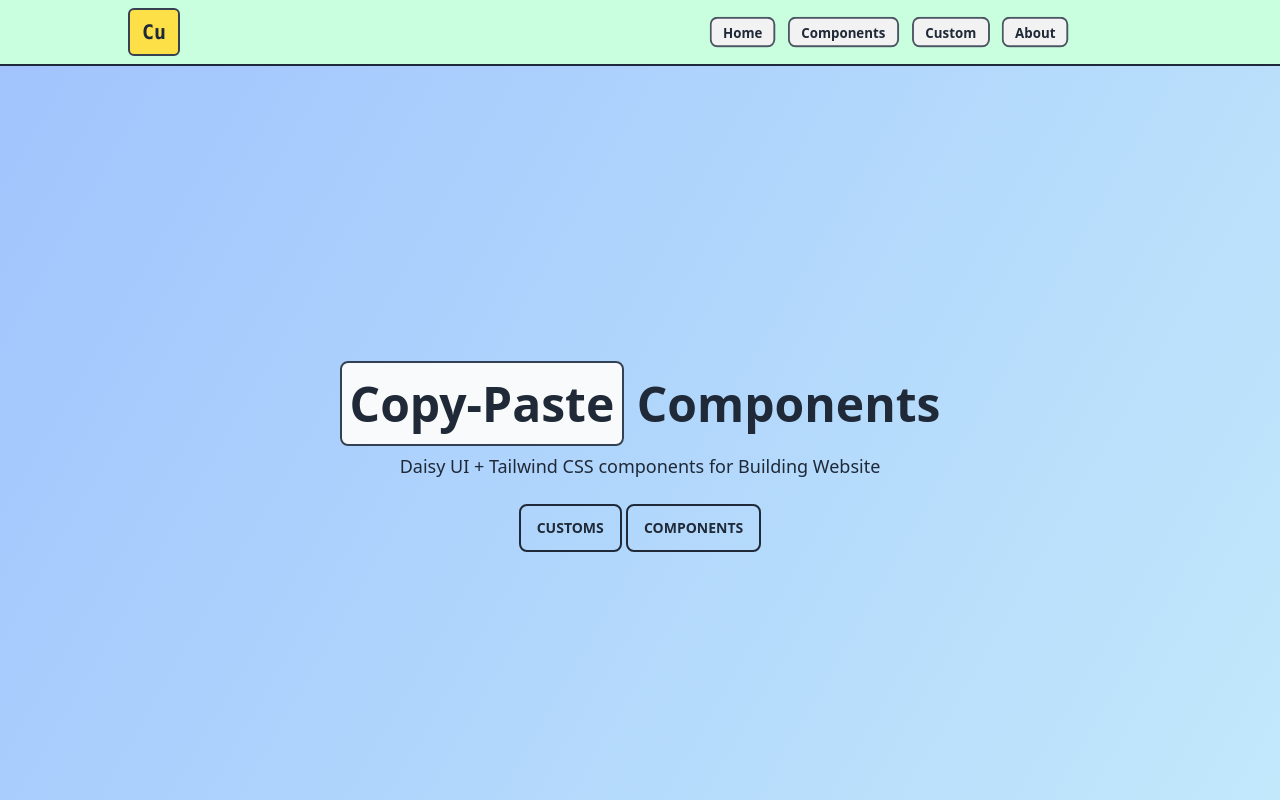
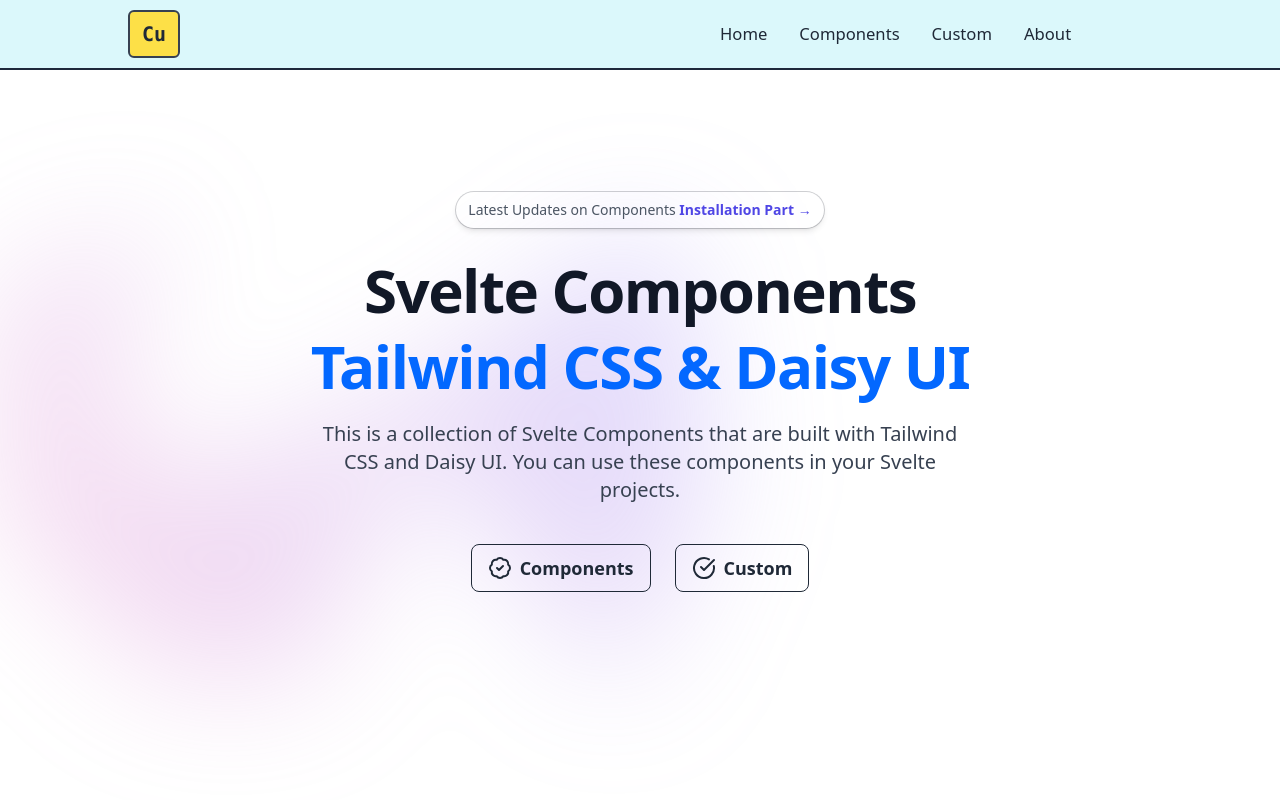
Before and after one commit to SikandarJODD/Tanjiro, a SvelteKit app: page / in a window 1280 px wide. Shown: the top 800 px of the page. Built offline with nearby package versions, Linux system fonts and the light colour scheme.

Commit message:
Changed Hero Page

```diff
--- a/package.json
+++ b/package.json
@@ -31,6 +31,7 @@
 	},
 	"type": "module",
 	"dependencies": {
+		"lucide-svelte": "^0.252.0",
 		"svelte-copy": "^1.3.2",
 		"typed.js": "^2.0.16"
 	}
--- a/src/lib/components/Hero.svelte
+++ b/src/lib/components/Hero.svelte
@@ -8,7 +8,7 @@
 		<div class="md:max-w-2xl">
 			<h1 class="text-5xl font-bold" in:scale >
 				<span class="md:bg-gray-50 md:border-2 border-slate-700 rounded-lg md:p-2">Copy-Paste</span>
-				Components
+				Co
 			</h1>
 			<p class="py-6 text-lg">Daisy UI + Tailwind CSS components for Building Website</p>
 			<a href="/cu" class="btn btn-outline border-2 hover:bg-emerald-300 hover:text-gray-800"
--- /dev/null
+++ b/src/lib/components/HeroSpecial.svelte
@@ -0,0 +1,58 @@
+<script>
+	import { CheckCircle, BadgeCheck } from 'lucide-svelte';
+</script>
+
+<div class="relative isolate px-6 lg:px-8">
+	<div
+		class="absolute inset-x-0 -z-10 transform-gpu overflow-hidden max-h-[90vh] blur-3xl"
+		aria-hidden="true"
+	>
+		<div
+			class="relative left-[calc(50%-11rem)] aspect-[1155/678] w-[36.125rem] -translate-x-1/2 rotate-[30deg] bg-gradient-to-tr from-[#ff80b5] to-[#9089fc] opacity-30 sm:left-[calc(50%-30rem)] sm:w-[72.1875rem]"
+			style="clip-path: polygon(74.1% 44.1%, 100% 61.6%, 97.5% 26.9%, 85.5% 0.1%, 80.7% 2%, 72.5% 32.5%, 60.2% 62.4%, 52.4% 68.1%, 47.5% 58.3%, 45.2% 34.5%, 27.5% 76.7%, 0.1% 64.9%, 17.9% 100%, 27.6% 76.8%, 76.1% 97.7%, 74.1% 44.1%)"
+		/>
+	</div>
+	<div class="mx-auto max-w-2xl py-24 sm:py-48 max-h-[90vh]">
+		<div class="hidden sm:mb-8 sm:flex sm:justify-center">
+			<div
+				class="relative rounded-full px-3 py-1 text-sm leading-7 text-gray-600 ring-1 ring-gray-900/20 hover:ring-gray-900/40 shadow-md"
+			>
+				Latest Updates on Components <a href="/c" class="font-semibold text-indigo-600"
+					><span class="absolute inset-0" aria-hidden="true" /> Installation Part
+					<span aria-hidden="true">&rarr;</span></a
+				>
+			</div>
+		</div>
+		<div class="text-center">
+			<h1 class="text-4xl font-bold tracking-tight text-gray-900 sm:text-6xl">Svelte Components</h1>
+			<h1 class="text-4xl font-bold tracking-tight sm:text-6xl md:mt-4 text-[#0368FF]">
+				Tailwind CSS & Daisy UI
+			</h1>
+			<p class="mt-6 text-md md:text-xl font-thin leading-tight text-gray-700">
+				This is a collection of Svelte Components that are built with Tailwind CSS and Daisy UI. You
+				can use these components in your Svelte projects.
+			</p>
+			<div class="mt-10 flex items-center justify-center gap-x-6">
+				<!-- <a
+					href="#"
+					class="rounded-md bg-indigo-600 px-3.5 py-2.5 text-sm font-semibold text-white shadow-sm hover:bg-indigo-500 focus-visible:outline focus-visible:outline-2 focus-visible:outline-offset-2 focus-visible:outline-indigo-600"
+					>Get started</a
+				>
+				<a href="#" class="text-sm font-semibold leading-6 text-gray-900"
+					>Learn more <span aria-hidden="true">→</span></a
+				> -->
+				<a href="/c">
+					<button class="btn btn-outline btn-md text-lg capitalize">
+						<BadgeCheck />
+						Components</button
+					>
+				</a>
+				<a href="/cu">
+					<button class="btn btn-md text-lg capitalize btn-outline">
+						<CheckCircle /> Custom
+					</button>
+				</a>
+			</div>
+		</div>
+	</div>
+</div>
--- a/src/lib/components/Navbar.svelte
+++ b/src/lib/components/Navbar.svelte
@@ -27,7 +27,9 @@
     */
 </script>
 
-<div class="navbar md:pl-32 border-b-2 backdrop-blur-sm bg-[#85FFB470] border-slate-800 z-20">
+<div
+	class="navbar md:pl-32 border-b-2 backdrop-blur-sm bg-[#dbf8fb] border-slate-800 z-20 top-0 fixed"
+>
 	<div class="navbar-start">
 		<div class="dropdown">
 			<!-- svelte-ignore a11y-no-noninteractive-tabindex -->
@@ -68,11 +70,7 @@
 		<ul class="menu menu-horizontal px-1">
 			{#each navs as nav}
 				<li>
-					<a
-						href={nav.link}
-						class="btn btn-sm mx-1 capitalize border-2 border-gray-600 hover:btn-outline"
-						>{nav.name}</a
-					>
+					<a href={nav.link} class=" mx-1 capitalize px-3 py-2 text-[1.04rem]">{nav.name} </a>
 				</li>
 			{/each}
 		</ul>
--- a/src/lib/cu/mint.svelte
+++ /dev/null
@@ -1 +0,0 @@
-<h1>Hello Minting</h1>
--- a/src/routes/+page.svelte
+++ b/src/routes/+page.svelte
@@ -1,7 +1,9 @@
 <script>
 	import Hero from '$lib/components/Hero.svelte';
+	import HeroSpecial from '$lib/components/HeroSpecial.svelte';
 	import SmallComps from '$lib/components/SmallComps.svelte';
 </script>
 
-<Hero />
-<SmallComps />
+<!-- <Hero /> -->
+<HeroSpecial />
+<!-- <SmallComps /> -->
--- a/src/routes/c/+layout.svelte
+++ b/src/routes/c/+layout.svelte
@@ -12,8 +12,8 @@
 			path: '/c/cards'
 		},
 		{
-			name : 'Grids',
-			path : '/c/grids'
+			name: 'Grids',
+			path: '/c/grids'
 		}
 	];
 
@@ -22,7 +22,7 @@
 </script>
 
 <div class="parent relative">
-	<div class="div1 md:sticky md:top-20 md:w-[97%]">
+	<div class="div1 md:fixed md:top-20 md:w-[19%]">
 		<ol>
 			{#each comps as item, index}
 				<!-- svelte-ignore a11y-click-events-have-key-events -->
@@ -63,7 +63,7 @@
 		min-height: 200px;
 	}
 	.div2 {
-		margin: 10px;
+		margin: 88px 10px;
 		border: 2px solid black;
 		border-radius: 8px;
 		padding: 15px;
--- a/src/routes/cu/+layout.svelte
+++ b/src/routes/cu/+layout.svelte
@@ -30,11 +30,14 @@
 </script>
 
 <div class="parent relative">
-	<div class="div1 md:sticky md:top-20 md:w-[97%]">
+	<div class="div1 md:fixed md:top-20 md:w-[19%]">
 		<ol>
 			{#each comps as item, index}
 				<!-- svelte-ignore a11y-click-events-have-key-events -->
-				<li class="hover:bg-sky-300 rounded-md ease-out transition-all" on:click={() => goto(item.path)}>
+				<li
+					class="hover:bg-sky-300 rounded-md ease-out transition-all"
+					on:click={() => goto(item.path)}
+				>
 					<a class="mx-4 my-3 text-slate-900 font-mono" href={item.path}>{index + 1}. {item.name}</a
 					>
 				</li>
@@ -71,7 +74,7 @@
 		min-height: 200px;
 	}
 	.div2 {
-		margin: 14px;
+		margin: 90px 10px;
 		border: 2px solid black;
 		border-radius: 8px;
 		padding: 15px 15px 30px 15px;
```
Also changed, not shown: 1 other file (tests, documents, lock files or other folders).
